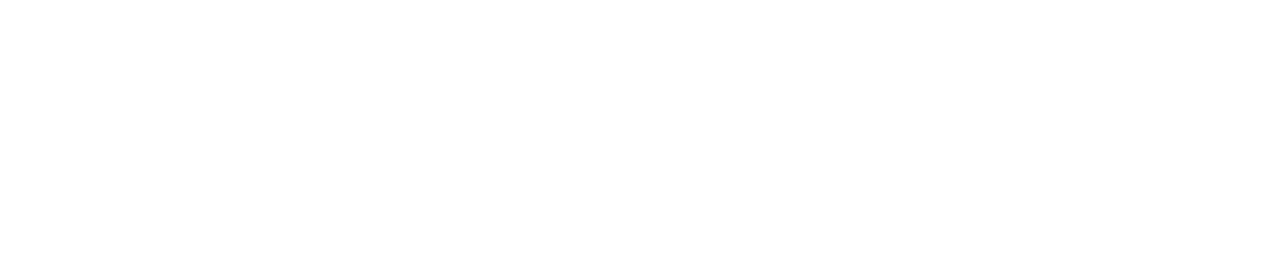
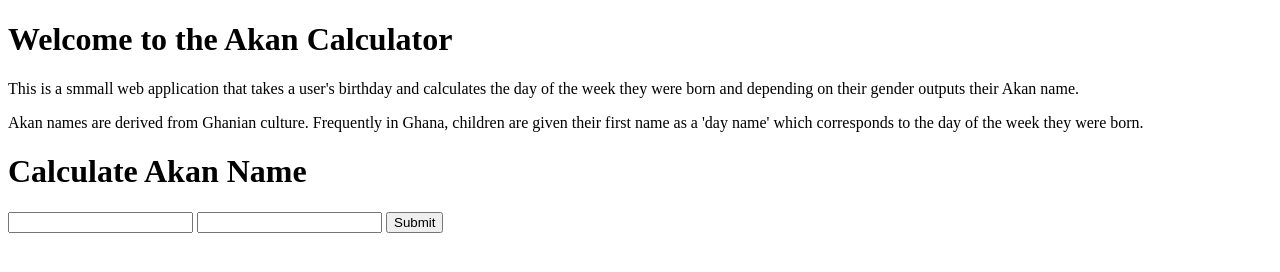
Before and after one commit to mwangiwambui/akan-calculator, a plain HTML site: page index.html in a window 1280 px wide. Drawn offline with Linux system fonts and the light colour scheme.

Commit message:
Entered the details of the main page on the akan file

```diff
--- a/index.html
+++ b/index.html
@@ -7,8 +7,19 @@
 </head>
 <body>
 <div class="main">
-    <div class="section"></div>
-    <div class="section"></div>
+    <div class="section">
+        <h1>Welcome to the Akan Calculator</h1>
+        <p>This is a smmall web application that takes a user's birthday and calculates the day of the week they were born and depending on their gender outputs their Akan name.</p>
+        <p>Akan names are derived from Ghanian culture. Frequently in Ghana, children are given their first name as a 'day name' which corresponds to the day of the week they were born.</p>
+    </div>
+    <div class="section">
+        <h1>Calculate Akan Name</h1>
+        <form>
+            <input id="birthday-input" name="birthday-input" type="" class=""/>
+            <input id="gender" name="gender" type="" class=""/>
+            <button type="submit">Submit</button>
+        </form>
+    </div>
     <div class="section"></div>
 
 </div>
```
